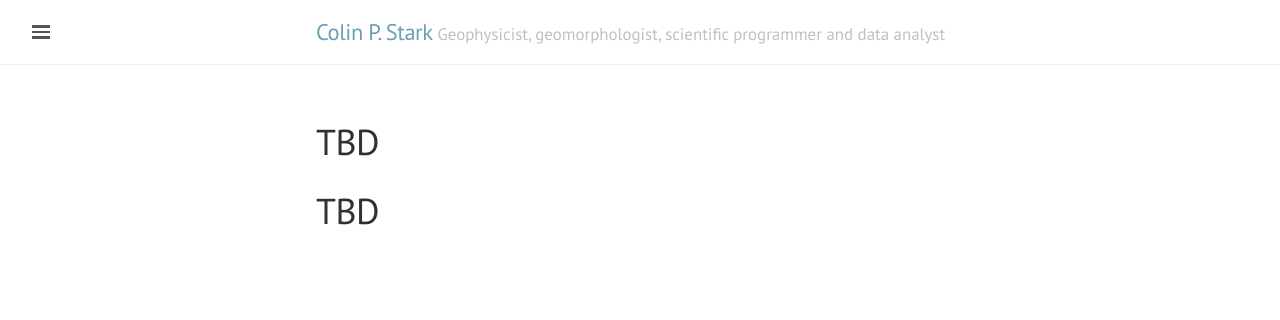
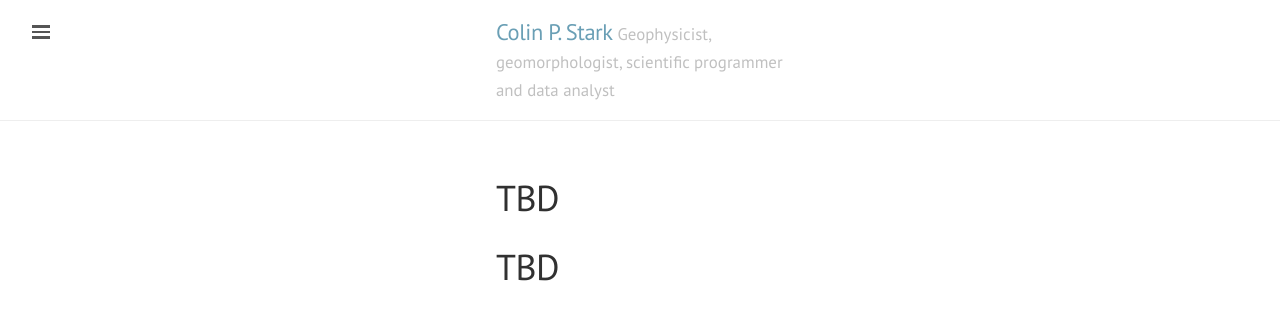
Before and after one commit to cstarkjp/WebSiteTemplate, a Jekyll site: the page built from README.md, in a window 1280 px wide. Shown: the top 320 px of the page. Built offline with Jekyll 4.4.1, drawn with Linux system fonts in a browser that asks for light colours; our own code applies the rules of GitHub Pages for plain Markdown files.

Commit message:
More sidebar tweaks

```diff
--- a/public/css/lanyon.css
+++ b/public/css/lanyon.css
@@ -75,16 +75,16 @@
  */
 
 .container {
-  max-width: 28rem;
+  max-width: 18rem;
 }
-@media (min-width: 38em) {
+@media (min-width: 18em) {
   .container {
-    max-width: 32rem;
+    max-width: 12rem;
   }
 }
-@media (min-width: 56em) {
+@media (min-width: 16em) {
   .container {
-    max-width: 38rem;
+    max-width: 18rem;
   }
 }
 
@@ -192,7 +192,7 @@
   border-color: transparent;
 }
 
-@media (min-width: 12em) {
+@media (min-width: 48em) {
   .sidebar-item {
     padding: 1.5rem;
   }
```
